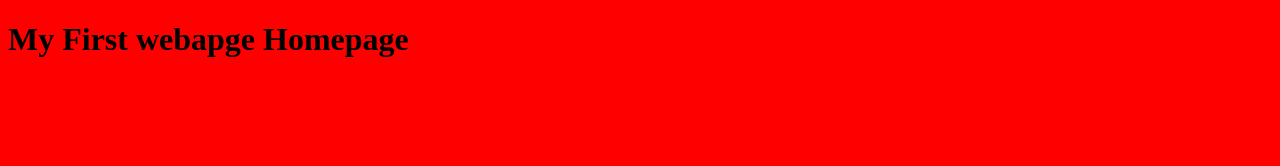
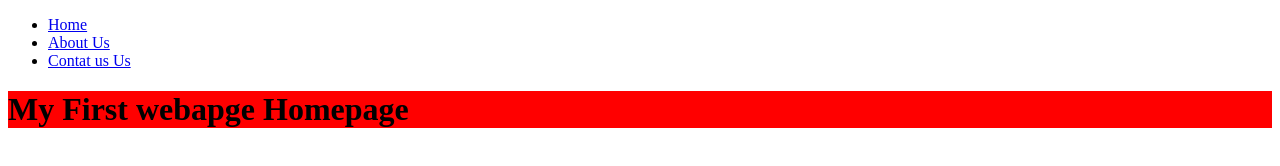
Before and after one commit to deepanshu-designer99/htmlproject, a plain HTML site: page index.html in a window 1280 px wide. Drawn offline with Linux system fonts and the light colour scheme.

Commit message:
changes made in css and added menu in homepage

```diff
--- a/css/style.css
+++ b/css/style.css
@@ -1,3 +1,3 @@
-body {
+body h1 {
     background-color: red;
 }
--- a/index.html
+++ b/index.html
@@ -10,6 +10,11 @@
 </head>
 
 <body>
+    <ul>
+        <li><a href="index.html">Home</a></li>
+        <li><a href="about-us.html">About Us</a></li>
+        <li><a href="@">Contat us Us</a></li>
+    </ul>
     <h1>My First webapge Homepage</h1>
 </body>
 
```
